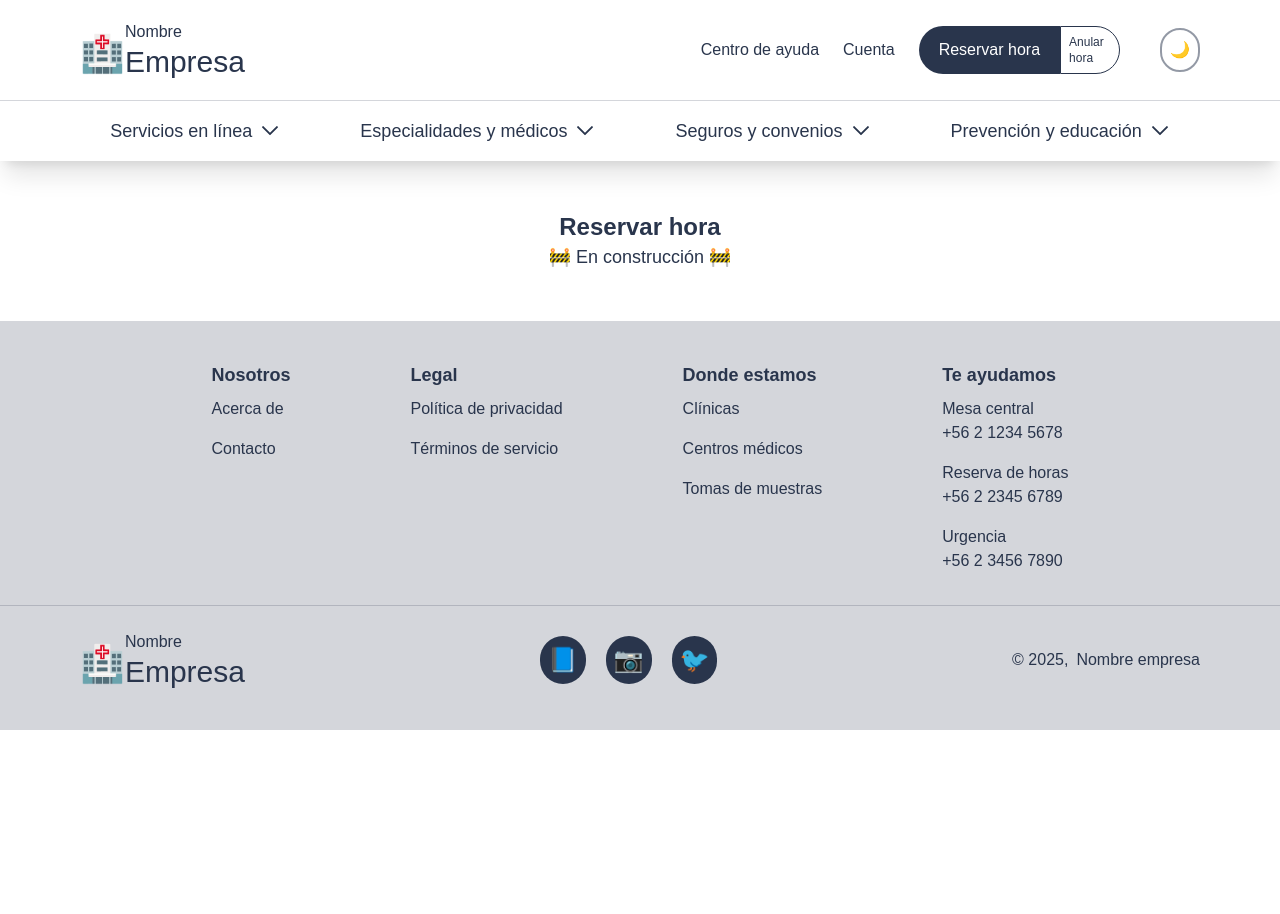
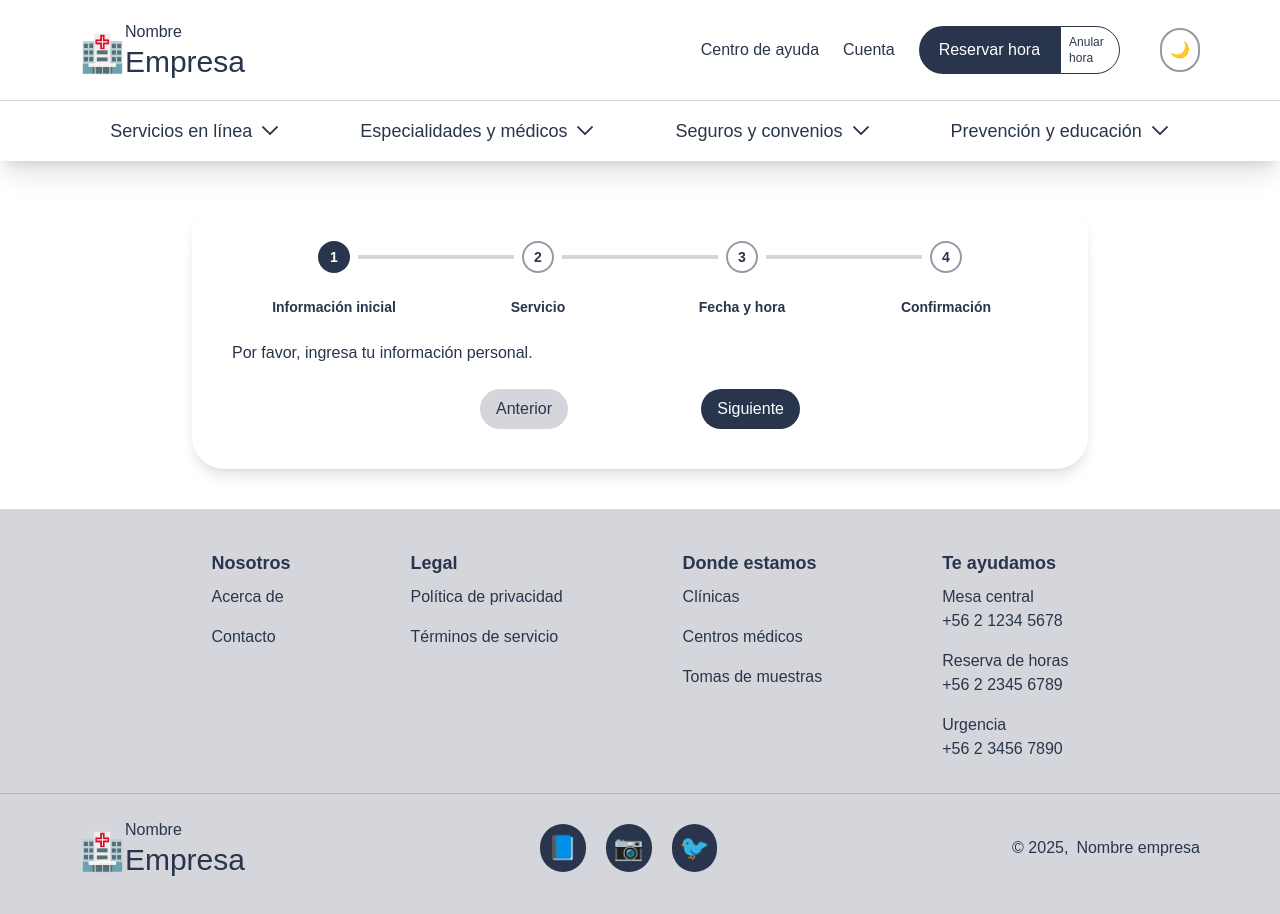
Before and after one commit to Clinica-GONISOMA/frontend-web-patient, a Next.js app: page /appointment in a window 1280 px wide. Shown: the top 914 px of the page. Before the commit the page ends 800 px from the top, so only its background shows below. Built offline with nearby package versions, Linux system fonts and the light colour scheme.

Commit message:
[CHANGE] cancel appointment

```diff
--- a/src/app/appointment/page.tsx
+++ b/src/app/appointment/page.tsx
@@ -1,9 +1,48 @@
+'use client'
+import { useState } from 'react'
+import Stepper, { StepInterface } from '../components/Stepper';
 
 export default function Appointment() {
+  const [step, setStep] = useState(0)
+
+  const steps: StepInterface[] = [
+    {
+      title: 'Información inicial',
+      content: <div>Por favor, ingresa tu información personal.</div>
+    },
+    {
+      title: 'Servicio',
+      content: <div>Elige el servicio que deseas reservar.</div>
+    },
+    {
+      title: 'Fecha y hora',
+      content: <div>Revisa y confirma tu cita.</div>
+    },
+    {
+      title: 'Confirmación',
+      content: <div>Tu cita ha sido reservada exitosamente.</div>
+    }
+  ]
   return (
-    <div className="w-full h-40 flex flex-col items-center justify-center">
-      <p className="text-2xl font-bold">Reservar hora</p>
-      <p className="text-lg">🚧 En construcción 🚧</p>
+    <div className="w-full items-center justify-center flex">
+      <div className="flex flex-col items-center justify-center bg-[var(--color-background)] shadow-lg m-10 p-10 w-4xl rounded-4xl gap-6">
+        <Stepper currentStep={step} steps={steps}/>
+
+        <div className="flex justify-between w-xs">
+          <button
+            onClick={() => setStep(s => Math.max(0, s - 1))}
+            className="bg-[var(--color-foreground)]/20 text-[var(--color-foreground)] px-4 py-2 rounded-full cursor-pointer"
+          >
+            Anterior
+          </button>
+          <button
+            onClick={() => setStep(s => Math.min(steps.length - 1, s + 1))}
+            className="bg-[var(--color-foreground)] text-[var(--color-background)] px-4 py-2 rounded-full cursor-pointer"
+          >
+            Siguiente
+          </button>
+        </div>
+      </div>
     </div>
   );
 }
--- a/src/app/cancel-appointment/page.tsx
+++ b/src/app/cancel-appointment/page.tsx
@@ -1,8 +1,9 @@
 'use client';
 import { useState } from "react";
+import TextInput from "../components/inputs/TextInput";
 
 export default function CancelAppointment() {
-  const [selected, setSelected] = useState<'rut' | 'pasaporte' | null>(null);
+  const [selected, setSelected] = useState<'rut' | 'pasaporte' | null>('rut');
   const [idNumber, setIdNumber] = useState('');
   const [appointmentNumber, setAppointmentNumber] = useState('');
 
@@ -14,14 +15,14 @@ export default function CancelAppointment() {
         {/* Selector */}
         <div className="flex gap-4">
           <button
-            className={`border rounded-full px-4 py-2 transition ${selected === 'rut' ? 'bg-[var(--color-foreground)] text-[var(--color-background)]' : 'bg-[var(--color-background)] text-[var(--color-foreground)]'
+            className={`border rounded-full cursor-pointer px-4 py-2 transition ${selected === 'rut' ? 'bg-[var(--color-foreground)] text-[var(--color-background)]' : 'bg-[var(--color-background)] text-[var(--color-foreground)]'
               }`}
             onClick={() => setSelected('rut')}
           >
             RUT
           </button>
           <button
-            className={`border rounded-full px-4 py-2 transition ${selected === 'pasaporte' ? 'bg-[var(--color-foreground)] text-[var(--color-background)]' : 'bg-[var(--color-background)] text-[var(--color-foreground)]'
+            className={`border rounded-full cursor-pointer px-4 py-2 transition ${selected === 'pasaporte' ? 'bg-[var(--color-foreground)] text-[var(--color-background)]' : 'bg-[var(--color-background)] text-[var(--color-foreground)]'
               }`}
             onClick={() => setSelected('pasaporte')}
           >
@@ -30,25 +31,30 @@ export default function CancelAppointment() {
         </div>
 
         {/* Input */}
-        {selected && (
-          <div className="flex flex-col items-center">
+        <div className="flex flex-col items-center">
+          <TextInput
+            label={selected === 'rut' ? 'RUT' : 'Pasaporte'}
+            value={idNumber}
+            onChange={setIdNumber}
+            name="id-number"
+            className="mt-2"
+          />
+          <TextInput
+            label="Número de reserva"
+            value={appointmentNumber}
+            onChange={setAppointmentNumber}
+            name="appointment-number"
+            className="mt-6"
+          />
+        </div>
 
-            <input
-              type="text"
-              placeholder={selected === 'rut' ? 'Ingresa tu RUT' : 'Ingresa tu pasaporte'}
-              className="border rounded-full px-4 py-2 w-64 mt-2 focus:outline-none"
-              value={idNumber}
-              onChange={(e) => setIdNumber(e.target.value)}
-            />
-            <input
-              type="text"
-              placeholder= 'Número de reserva'
-              className="border rounded-full px-4 py-2 w-64 mt-5 focus:outline-none "
-              value={appointmentNumber}
-              onChange={(e) => setAppointmentNumber(e.target.value)}
-            />
-          </div>
-        )}
+        {/* Submit button */}
+        <button
+          className="bg-[var(--color-foreground)] text-[var(--color-background)] px-4 py-2 rounded-full cursor-pointer self-end"
+        >
+          Anular
+        </button>
+
       </div>
     </div>
   );
--- a/src/app/components/Header.tsx
+++ b/src/app/components/Header.tsx
@@ -59,7 +59,7 @@ export default function Header() {
                 </ul>
                 <button
                     onClick={() => setIsDarkMode((prev) => !prev)}
-                    className="p-2 border-2 border-[var(--color-foreground)]/50 rounded-4xl cursor-pointer"
+                    className="p-2 border-2 border-[var(--color-foreground)]/50 rounded-full cursor-pointer"
                 >
                     {isDarkMode ? '☀️' : '🌙'}
                 </button>
--- /dev/null
+++ b/src/app/components/Stepper.tsx
@@ -0,0 +1,56 @@
+// components/Stepper.tsx
+import { ReactNode } from 'react'
+
+export interface StepInterface {
+  title: string
+  content: ReactNode
+}
+
+interface StepperProps {
+  currentStep: number
+  steps: StepInterface[]
+}
+
+export default function Stepper({ currentStep, steps }: StepperProps) {
+  return (
+    <div className="w-full space-y-6">
+      {/* Circles and connecting lines */}
+      <div className="flex">
+        {steps.map((_, index) => (
+          <div key={index} className="relative flex-1 flex justify-center items-center max-w-md w-md">
+            {/* Circle */}
+            <div
+              className={`w-8 h-8 rounded-full flex items-center justify-center text-sm font-bold transition
+                ${index === currentStep
+                  ? 'bg-[var(--color-foreground)] text-[var(--color-background)]'
+                  : index < currentStep
+                    ? 'bg-[var(--color-foreground)]/20 text-[var(--color-foreground)]'
+                    : 'border-2 border-[var(--color-foreground)]/50'}`}
+            >
+              {index + 1}
+            </div>
+
+            {/* Connector to next: start right after circle, end at container right */}
+            {index < steps.length - 1 && (
+              <div className="absolute top-1/2 left-[calc(50%+1.5rem)] w-[calc(100%-3rem)] h-1 bg-[var(--color-foreground)]/20 -translate-y-1/2" />
+            )}
+          </div>
+        ))}
+      </div>
+
+      {/* Titles aligned under circles */}
+      <div className="flex">
+        {steps.map((step, index) => (
+          <div key={index} className="flex-1 text-center text-sm font-semibold px-1">
+            {step.title}
+          </div>
+        ))}
+      </div>
+
+      {/* Content of current step */}
+      <div>
+        {steps[currentStep].content}
+      </div>
+    </div>
+  )
+}
--- /dev/null
+++ b/src/app/components/inputs/TextInput.tsx
@@ -0,0 +1,49 @@
+'use client';
+import { useId } from "react";
+
+interface FloatingInputProps {
+  label: string;
+  value: string;
+  onChange: (value: string) => void;
+  name?: string; // usado como id
+  type?: string;
+  className?: string;
+}
+
+export default function TextInput({
+  label,
+  value,
+  onChange,
+  name,
+  type = "text",
+  className = "",
+}: FloatingInputProps) {
+  const autoId = useId(); // genera un id único por si no se pasa `name`
+  const inputId = name || autoId;
+
+  return (
+    <div className={`relative w-64 ${className}`}>
+      <input
+        id={inputId}
+        type={type}
+        placeholder=" "
+        className="peer border rounded-full px-4 py-4 w-full focus:outline-none focus:ring-2 focus:ring-[var(--color-foreground)]"
+        value={value}
+        onChange={(e) => onChange(e.target.value)}
+      />
+      <label
+        htmlFor={inputId}
+        className="absolute left-4 top-3 text-[var(--color-foreground)] text-base transition-all
+          peer-placeholder-shown:top-4
+          peer-placeholder-shown:text-base
+          peer-placeholder-shown:text-[var(--color-foreground)]
+          peer-focus:top-[-12]
+          peer-focus:text-sm
+          peer-focus:text-[var(--color-foreground)]
+          bg-[var(--color-background)] px-1 cursor-text"
+      >
+        {label}
+      </label>
+    </div>
+  );
+}
```
